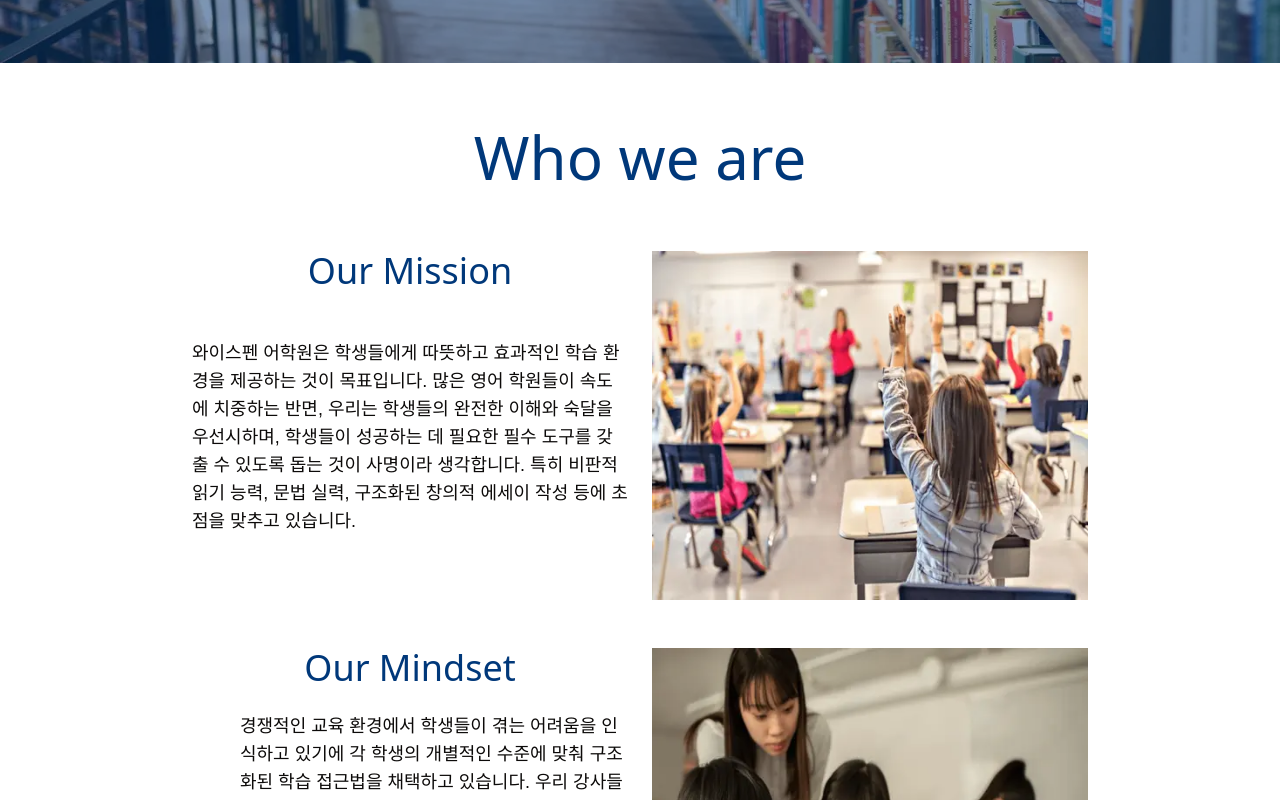
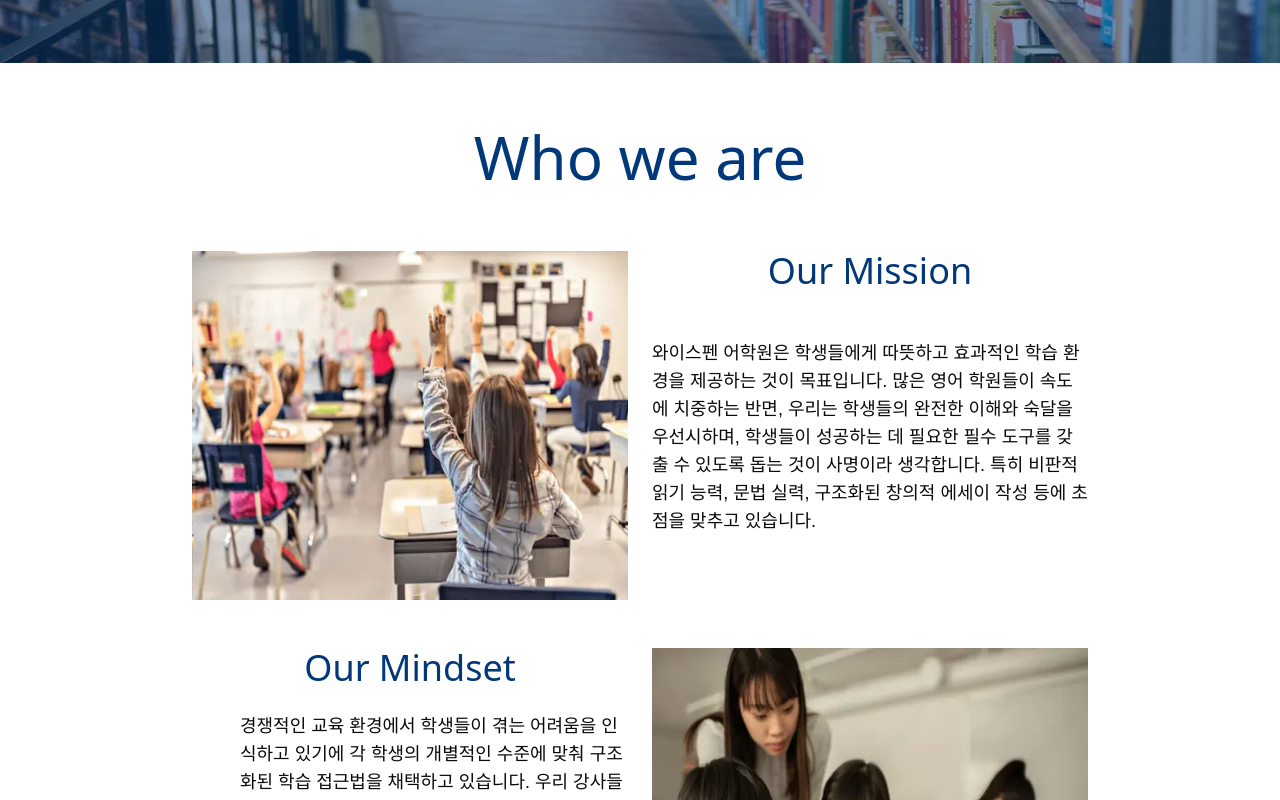
Before and after one commit to callmedukey/wisepen, a Next.js app: page / in a window 1280 px wide. Shown: the part 529-1329 px from the top of the page. Built offline with nearby package versions, Linux system fonts and the light colour scheme; a web font is replaced by a local one.

Commit message:
fix grid order

```diff
--- a/components/main/WhoWeAre.tsx
+++ b/components/main/WhoWeAre.tsx
@@ -9,7 +9,7 @@ const WhoWeAre = () => {
         Who we are
       </h2>
       <div className="grid md:grid-cols-2 gap-x-6 max-w-4xl mx-auto gap-y-12 px-8 md:px-0">
-        <div className="space-y-12 order-2 sm:order-1">
+        <div className="space-y-12 order-2">
           <h3 className="text-primary font-medium text-4xl text-pretty text-center">
             Our Mission
           </h3>
@@ -22,7 +22,7 @@ const WhoWeAre = () => {
             초점을 맞추고 있습니다.
           </p>
         </div>
-        <div className="order-1 sm:order-2">
+        <div className="order-1">
           <img
             src="/handsup.webp"
             alt="손을 들고 질문을 하는 학생"
@@ -31,7 +31,7 @@ const WhoWeAre = () => {
             width={500}
           />
         </div>
-        <div className="relative order-3 sm:order-4">
+        <div className="relative order-3 md:order-4">
           <img
             src="/teachers.webp"
             alt="컴퓨터앞에서 지도하는 선생님"
@@ -40,7 +40,7 @@ const WhoWeAre = () => {
             width={500}
           />
         </div>
-        <div className="space-y-6 order-4 sm:order-3">
+        <div className="space-y-6 order-4 md:order-3">
           <h3 className="text-primary font-medium text-4xl text-pretty text-center">
             Our Mindset
           </h3>
```
